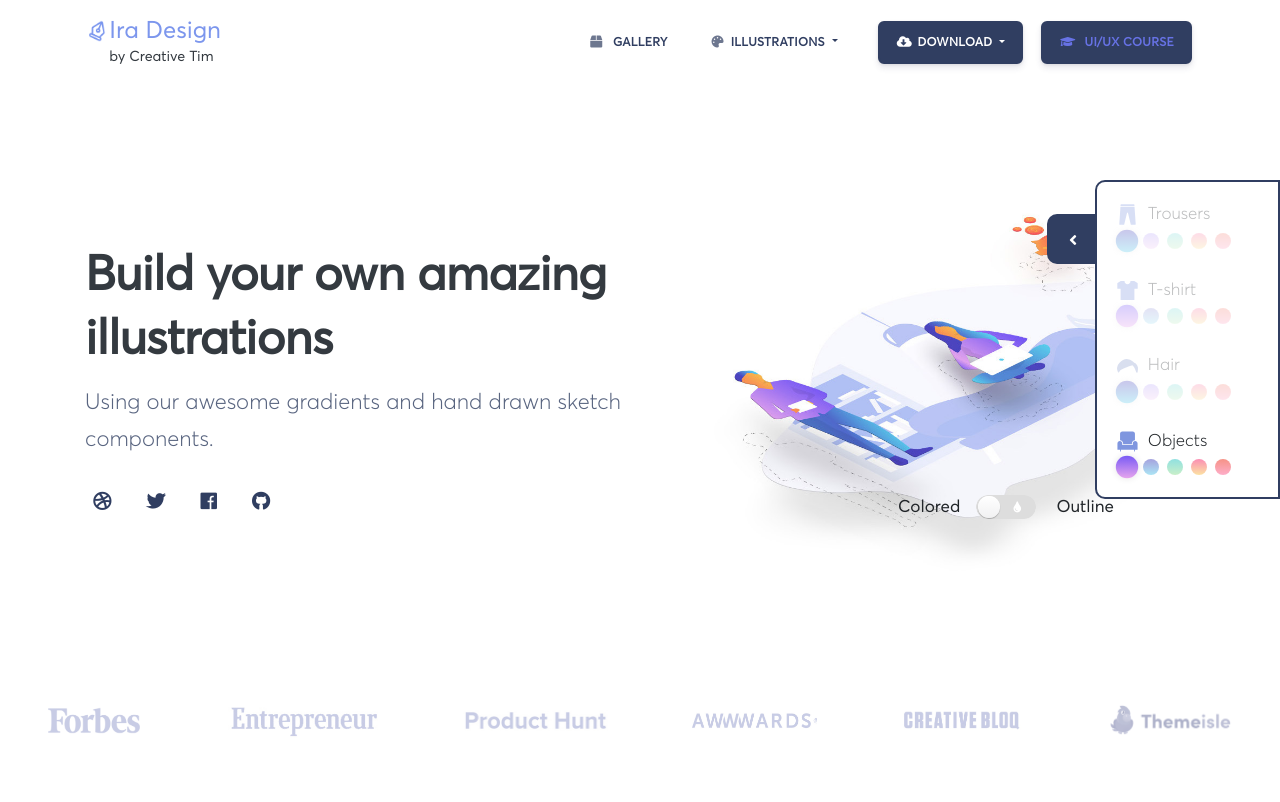
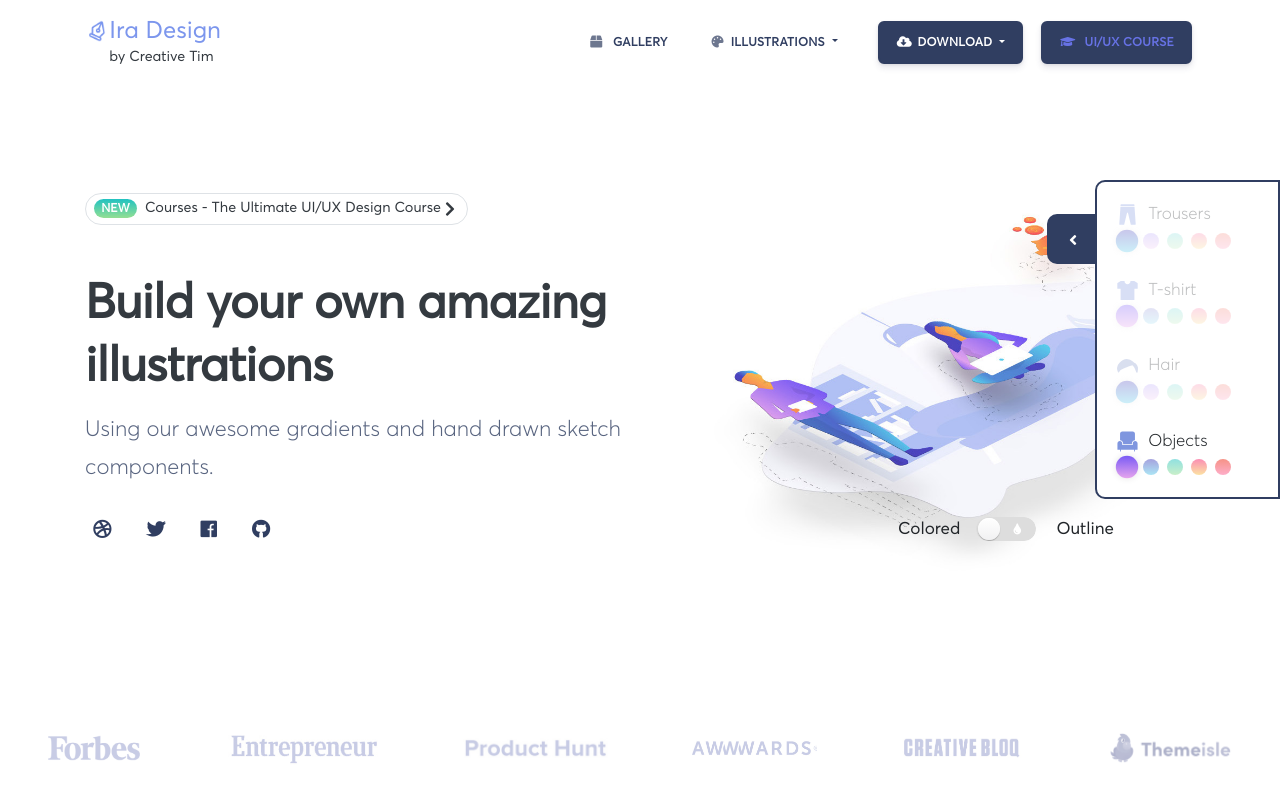
Before and after one commit to ira-design/ira-design.github.io, a Jekyll site: the page built from index.html, in a window 1280 px wide and 900 px high. Shown: the top 802 px of the window. Built offline with Jekyll 4.4.1, drawn with Linux system fonts in a browser that asks for light colours; a script that is not in the unit is left out; comment, search, counter and statistics services are not loaded.

Commit message:
Feat(index layout): Add course notification

```diff
--- a/_layouts/index.html
+++ b/_layouts/index.html
@@ -52,8 +52,15 @@
 		<div class="section section-header">
 	     <div class="container">
 				 <div class="row">
-					 <div class="col-lg-6 text-sm-left text-center" style="z-index:2;">
-		            <h1 class="title text-dark font-weight-bold"> Build your own amazing illustrations</h1>
+					 <div class="col-lg-6 text-sm-left text-center mt-sm-5" style="z-index:2;">
+						 <a class="w-auto" href="https://course-ui-ux.creative-tim.com/course/ux-design-fundamentals?ref=iradesign-info" target="_blank">
+							 <div class="d-inline-flex border align-items-center py-1 px-2 border-radius-sm badge-pill mb-sm-0 mb-3">
+								<div class="badge badge-pill badge-success text-xs pt-1">NEW</div>
+								<p class="mb-0 text-dark text-sm ml-2">Courses - The Ultimate UI/UX Design Course</p>
+								<i class="fa fa-chevron-right text-dark text-xs ml-sm-0 ml-2"></i>
+							</div>
+						</a>
+		            <h1 class="title text-dark font-weight-bold mt-5"> Build your own amazing illustrations</h1>
 		          	<h4 class="desc text-gray">Using our awesome gradients and hand drawn sketch components.</h4>
 
 <script async type="text/javascript" src="//cdn.carbonads.com/carbon.js?serve=CE7IPK3I&placement=iradesignio" id="_carbonads_js"></script>
```
